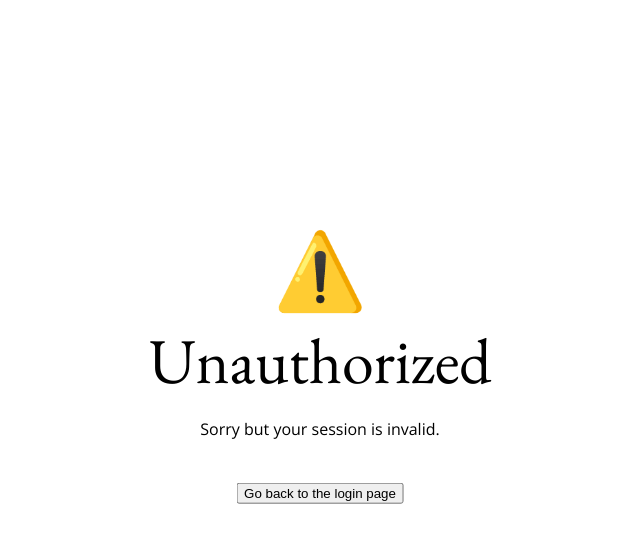
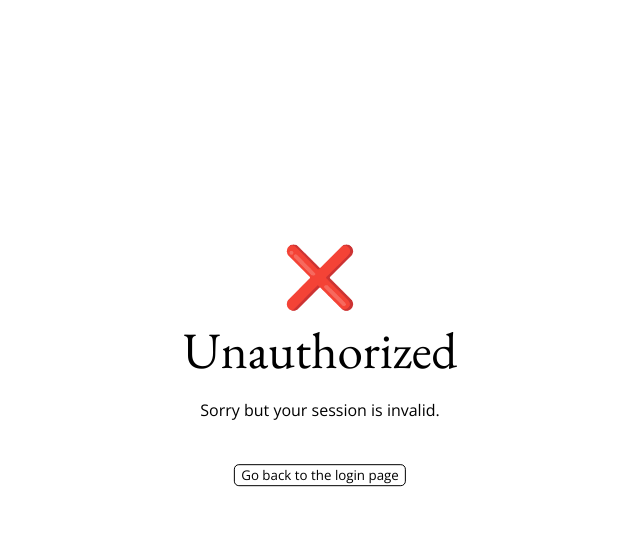
Before and after one commit to Biskweet/HomeExplorer.py, a Flask app: page /files/1 in a window 1280 px wide. Shown: the top 543 px of the page, without its empty margins (320-960 px from the left). Run offline with Flask 2, Linux system fonts and the light colour scheme.

Commit message:
Added style and a logout button

```diff
--- a/website/static/css/unauthorized.css
+++ b/website/static/css/unauthorized.css
@@ -18,13 +18,13 @@ body {
 }
 
 h1#emoji {
-    font-size: 75px;
+    font-size: 60px;
     margin: 0;
 }
 
 
-.title {
-    font-size: 5vw;
+h1.title {
+    font-size: 4vw;
     margin: 0;
     font-family: "EB Garamond", "Open Sans", sans-serif;
     font-weight: lighter;
@@ -33,4 +33,9 @@ h1#emoji {
 
 button {
     margin-top: 2em;
+    font-family: "Open Sans", sans-serif;
+    background: white;
+    border: 1px solid black;
+    border-radius: 5px;
+    cursor: pointer;
 }
--- a/website/templates/files.html
+++ b/website/templates/files.html
@@ -60,5 +60,11 @@
         </table>
     </div>
 
+    <div class="logoutbutton">
+        <a href="/resetcookie/">
+            <button>Log out</button>
+        </a>
+    </div>
+
 </body>
 </html>
--- a/website/templates/unauthorized.html
+++ b/website/templates/unauthorized.html
@@ -8,7 +8,7 @@
 </head>
 <body>
     <div class="main">
-        <h1 id="emoji">⚠️</h1>
+        <h1 id="emoji">❌</h1>
         <h1 class="title">Unauthorized</h1>
         <p>{{ message }}</p>
         <a href="/login/"><button>Go back to the login page</button></a>
--- a/website/utils.py
+++ b/website/utils.py
@@ -14,6 +14,8 @@ viewable_formats = {
     "tif", "tiff", "bmp", "jpg",
     "jpeg", "gif", "png",
 
+    "pdf",
+
     "txt"
 }
 
@@ -29,6 +31,8 @@ emojis = {
     "png": "🖼️", "raw": "🖼️",
 
     "srt": "ℹ️", "sbv": "ℹ️",
+
+    "pdf": "📕",
 
     "txt": "📝"
 }
--- a/website/views.py
+++ b/website/views.py
@@ -23,6 +23,7 @@ print("================== pass", os.environ.get("password"))
 @app.route("/")
 def root():
     return redirect(url_for("login"))
+
 
 @app.route("/unauthorized/")
 def unauthorized():
@@ -99,6 +100,15 @@ def files(path):
                            )
 
 
+@app.route("/resetcookie/")
+def resetcookie():
+    for i, s in enumerate(sessions):
+        if s.token == session.get("session-token"):
+            del sessions[i]
+
+    return redirect(url_for("login"))
+
+
 @app.errorhandler(404)
 def notfound(_):
     return render_template("notfound.html")
```
Also changed, not shown: website/static/css/files.css (+14 -0 lines), website/static/css/login.css (+18 -1 lines), website/templates/login.html (+8 -1 lines).
